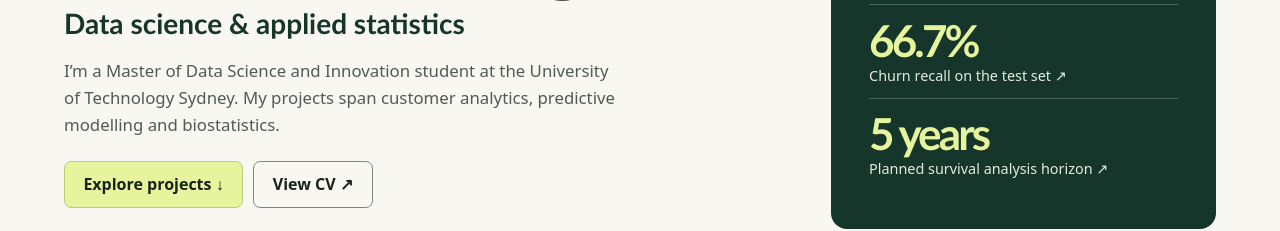
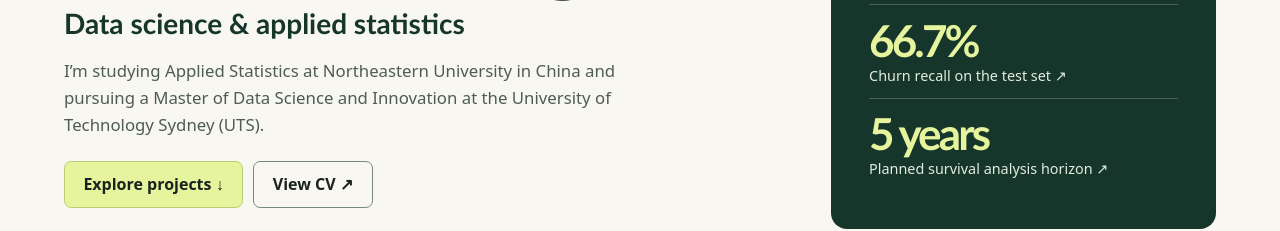
Before and after one commit to Wangyixuan0506/Wangyixuan0506.github.io, a plain HTML site: page index.html in a window 1280 px wide. Shown: the part 323-554 px from the top of the page. Drawn offline with Linux system fonts and the light colour scheme.

Commit message:
Add undergraduate and postgraduate universities to portfolio bio

```diff
--- a/index.html
+++ b/index.html
@@ -23,7 +23,7 @@
         <p class="eyebrow">Data science portfolio · Sydney, Australia</p>
         <h1 id="intro">Yixuan Wang</h1>
         <p class="subtitle">Data science &amp; applied statistics</p>
-        <p class="intro">I’m a Master of Data Science and Innovation student at the University of Technology Sydney. My projects span customer analytics, predictive modelling and biostatistics.</p>
+        <p class="intro">I’m studying Applied Statistics at Northeastern University in China and pursuing a Master of Data Science and Innovation at the University of Technology Sydney (UTS).</p>
         <div class="actions">
           <a class="button" href="#work">Explore projects <span aria-hidden="true">↓</span></a>
           <a class="button secondary" href="cv.pdf">View CV <span aria-hidden="true">↗</span></a>
```
